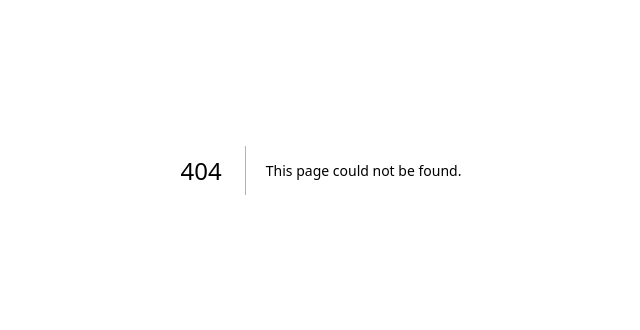
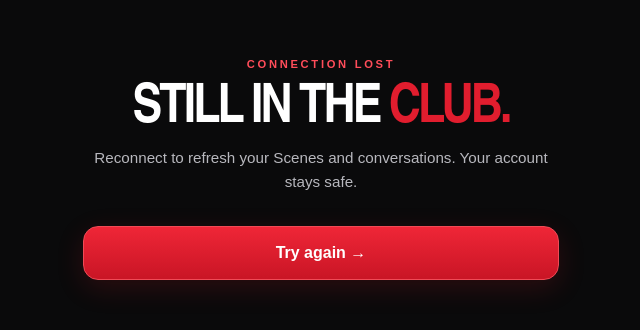
Before and after one commit to mrceogodwin/Nochalant, a Next.js app: page /offline in a window 1280 px wide. Before the commit this address had no page. Shown: the part 230-560 px from the top of the page, without its empty margins (319-959 px from the left). Built offline with nearby package versions, Linux system fonts and the light colour scheme.

Commit message:
feat(v2): scaffold src/app/offline/page.tsx

```diff
--- /dev/null
+++ b/src/app/offline/page.tsx
@@ -0,0 +1,12 @@
+import Link from "next/link";
+
+export default function OfflinePage() {
+  return (
+    <main className="club-shell justify-center text-center">
+      <p className="eyebrow">Connection lost</p>
+      <h1 className="display-title">Still in the <span>Club.</span></h1>
+      <p className="supporting mb-8">Reconnect to refresh your Scenes and conversations. Your account stays safe.</p>
+      <Link href="/" className="club-primary flex items-center justify-center no-underline">Try again →</Link>
+    </main>
+  );
+}
```
